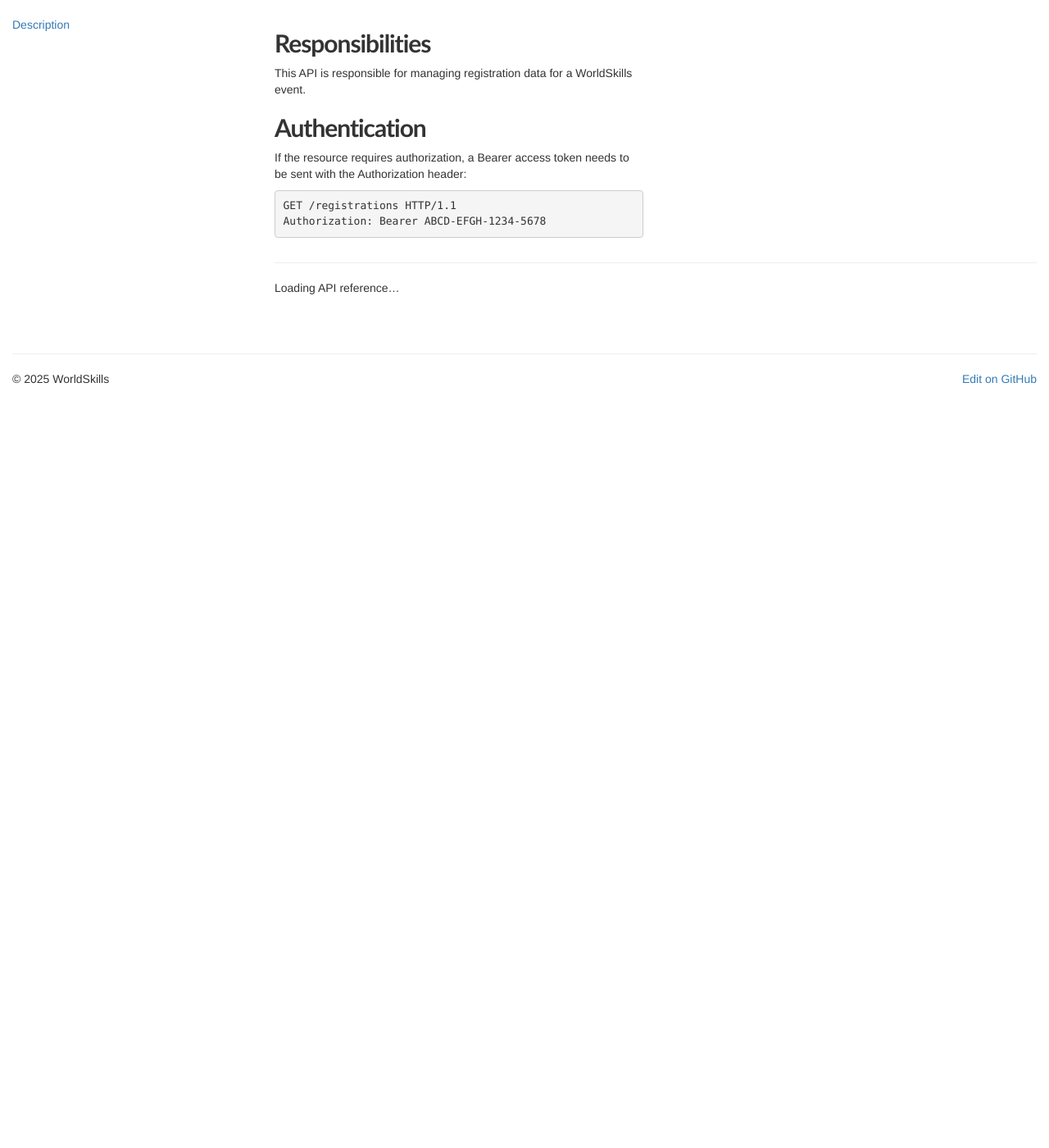
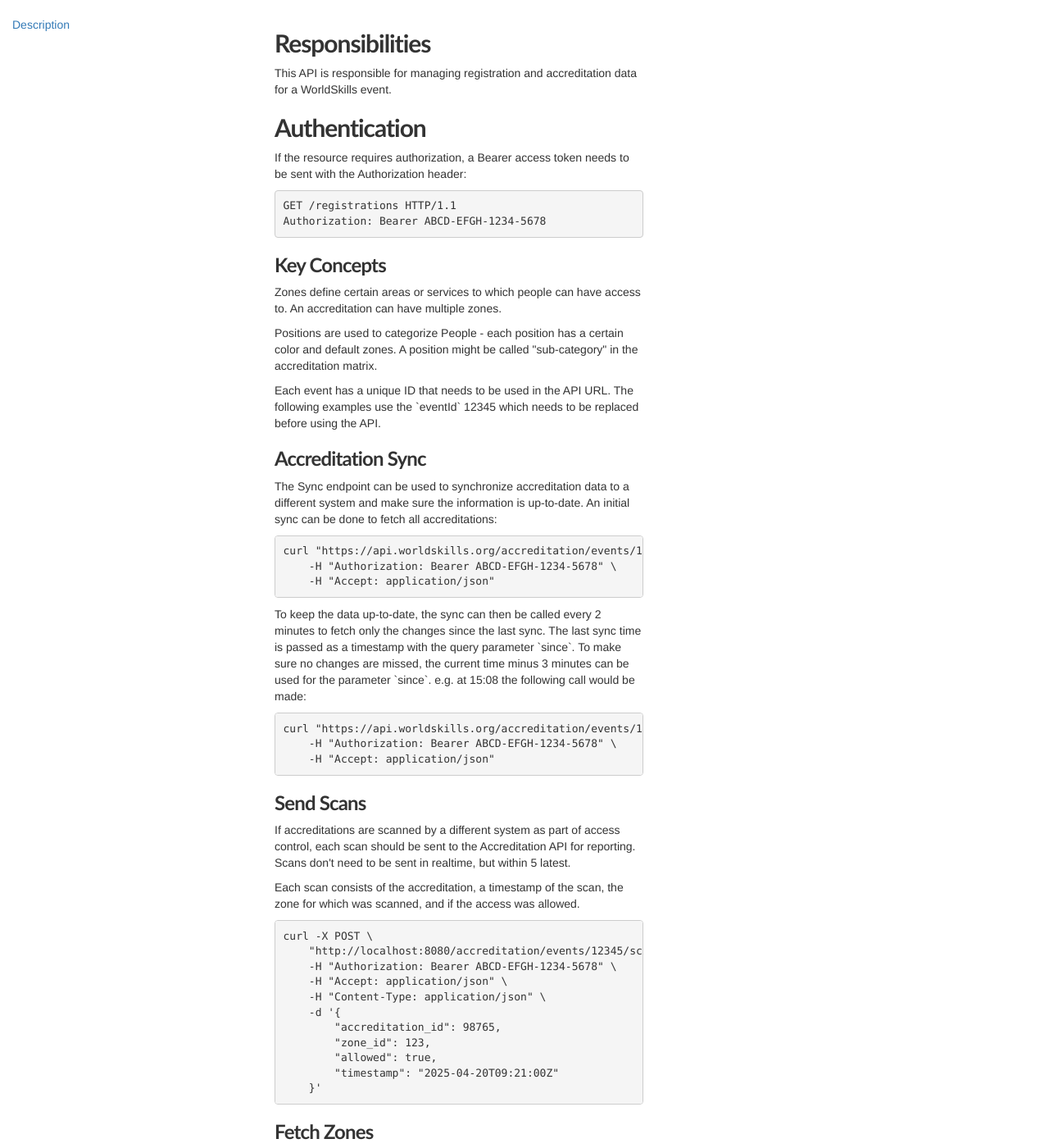
Before and after one commit to worldskills/worldskills.github.io, a Jekyll site: the page built from api/registrations.html, in a window 1280 px wide and 1400 px high, scrolled down 270 px. Shown: the whole window at 82% size. Built offline with Jekyll 4.4.1, drawn with Linux system fonts in a browser that asks for light colours; comment, search, counter and statistics services are not loaded; before the commit the page ends 900 px from its top, so only the background shows below that; some of the changed text lies outside the part shown.

Commit message:
Merge accreditation into registrations

```diff
--- a/_includes/nav.html
+++ b/_includes/nav.html
@@ -26,7 +26,6 @@
 						<li><a href="/api/org/">Organizations</a></li>
 						<li><a href="/api/people/">People</a></li>
 						<li><a href="/api/results/">Results</a></li>
-						<li><a href="/api/accreditation">Accreditation</a></li>
 						<li><a href="/api/registrations">Registrations</a></li>
 					</ul></li>
                 <li{% if page.url contains "/guidelines/" %} class="active"{% endif %}><a href="/guidelines/">Guidelines</a></li>
--- a/api/index.html
+++ b/api/index.html
@@ -74,7 +74,6 @@ breadcrumb: API
     <li><a href="/api/org">Organizations</a> Members</li>
     <li><a href="/api/people">People</a> Competitors, Experts</li>
     <li><a href="/api/results">Results</a></li>
-    <li><a href="/api/accreditation">Accreditation</a></li>
     <li><a href="/api/registrations">Registrations</a></li>
 </ul>
 
--- a/api/registrations.html
+++ b/api/registrations.html
@@ -23,12 +23,59 @@ api_docs: https://api.worldskills.org/registrations/swagger.json
         <div class="row">
             <div class="col-md-6">
                 <h2 id="responsibilities">Responsibilities</h2>
-                <p>This API is responsible for managing registration data for a WorldSkills event.</p>
+                <p>This API is responsible for managing registration and accreditation data for a WorldSkills event.</p>
 
                 <h2>Authentication</h2>
                 <p>If the resource requires authorization, a Bearer access token needs to be sent with the Authorization header:</p>
                 <pre><code>GET /registrations HTTP/1.1
 Authorization: Bearer ABCD-EFGH-1234-5678</code></pre>
+
+                <h3 id="key-concepts">Key Concepts</h3>
+
+                <p>Zones define certain areas or services to which people can have access to. An accreditation can have multiple zones.</p>
+
+                <p>Positions are used to categorize People - each position has a certain color and default zones. A position might be called "sub-category" in the accreditation matrix.</p>
+
+                <p>Each event has a unique ID that needs to be used in the API URL. The following examples use the `eventId` 12345 which needs to be replaced before using the API.</p>
+
+                <h3>Accreditation Sync</h3>
+
+                <p>The Sync endpoint can be used to synchronize accreditation data to a different system and make sure the information is up-to-date. An initial sync can be done to fetch all accreditations:</p>
+
+                <pre><code>curl "https://api.worldskills.org/accreditation/events/12345/sync" \
+    -H "Authorization: Bearer ABCD-EFGH-1234-5678" \
+    -H "Accept: application/json"</code></pre>
+
+                <p>To keep the data up-to-date, the sync can then be called every 2 minutes to fetch only the changes since the last sync. The last sync time is passed as a timestamp with the query parameter `since`. To make sure no changes are missed, the current time minus 3 minutes can be used for the parameter `since`. e.g. at 15:08 the following call would be made:</p>
+                <pre><code>curl "https://api.worldskills.org/accreditation/events/12345/sync?since=2025-04-10T15:05:00Z" \
+    -H "Authorization: Bearer ABCD-EFGH-1234-5678" \
+    -H "Accept: application/json"</code></pre>
+
+                <h3>Send Scans</h3>
+
+                <p>If accreditations are scanned by a different system as part of access control, each scan should be sent to the Accreditation API for reporting. Scans don't need to be sent in realtime, but within 5 latest.</p>
+
+                <p>Each scan consists of the accreditation, a timestamp of the scan, the zone for which was scanned, and if the access was allowed.</p>
+
+                <pre><code>curl -X POST \
+    "http://localhost:8080/accreditation/events/12345/scan" \
+    -H "Authorization: Bearer ABCD-EFGH-1234-5678" \
+    -H "Accept: application/json" \
+    -H "Content-Type: application/json" \
+    -d '{
+        "accreditation_id": 98765,
+        "zone_id": 123,
+        "allowed": true,
+        "timestamp": "2025-04-20T09:21:00Z"
+    }'</code></pre>
+
+                <h3>Fetch Zones</h3>
+
+                <p>Available zones can be fetched by calling the following endpoint:</p>
+
+                <pre><code>curl "https://api.worldskills.org/accreditation/events/12345/zones" \
+    -H "Authorization: Bearer ABCD-EFGH-1234-5678" \
+    -H "Accept: application/json"</code></pre>
             </div>
             <div class="col-md-6">
 
```
Also changed, not shown: api/accreditation.html (deleted, +0 -86 lines).
